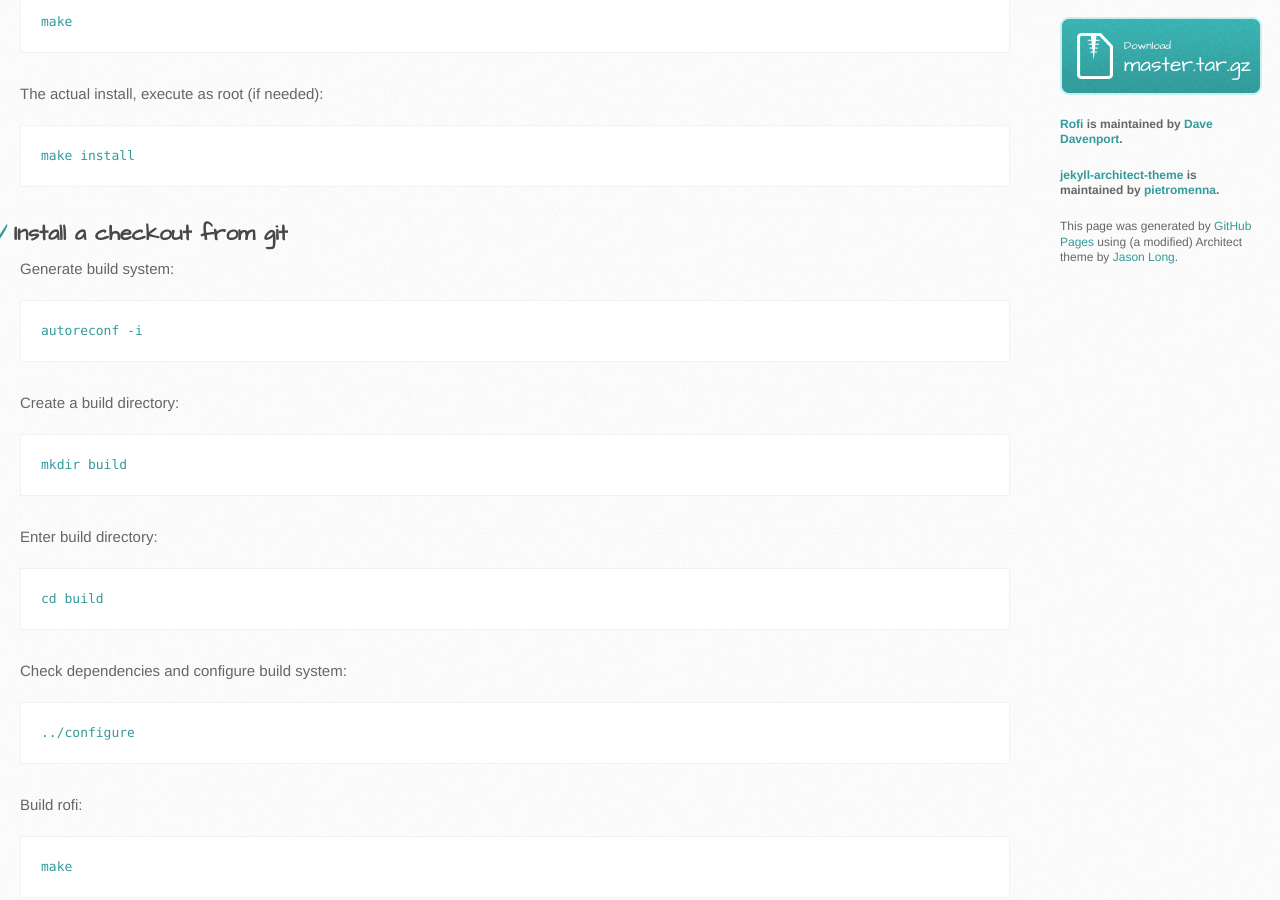
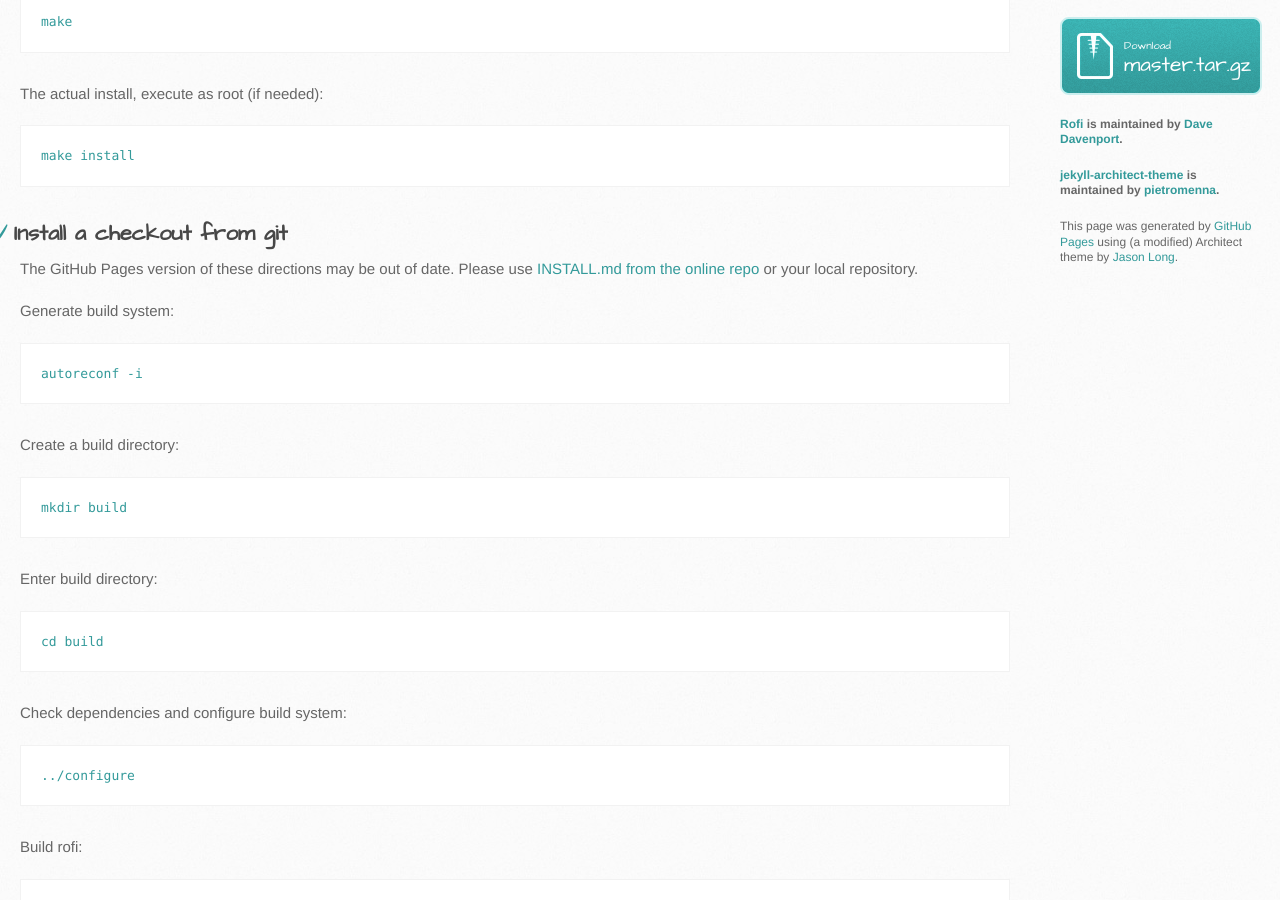
Before and after one commit to davatorium/rofi, a Jekyll site: the page built from p08-INSTALL.md, in a window 1280 px wide and 900 px high, scrolled down 1154 px. Built offline with Jekyll 4.4.1, drawn with Linux system fonts in a browser that asks for light colours.

Commit message:
Update install

```diff
--- a/p08-INSTALL.md
+++ b/p08-INSTALL.md
@@ -62,6 +62,11 @@ make install
 
 
 ## Install a checkout from git
+
+The GitHub Pages version of these directions may be out of date.  Please use
+[INSTALL.md from the online repo][master-install] or your local repository.
+
+[master-install]: https://github.com/DaveDavenport/rofi/blob/master/INSTALL.md#install-a-checkout-from-git
 
 Generate build system:
 
```
